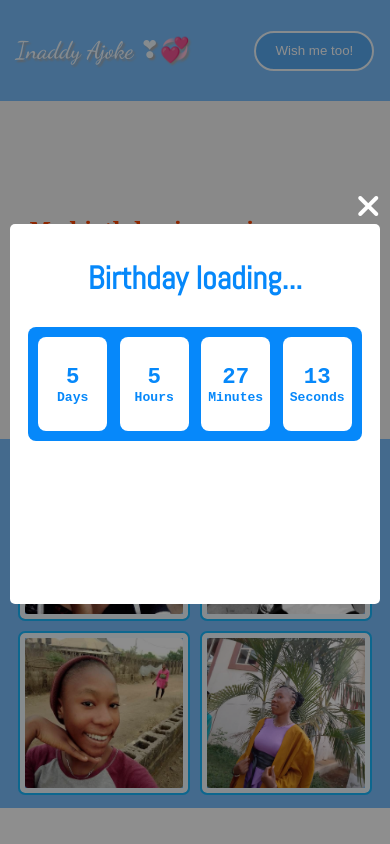
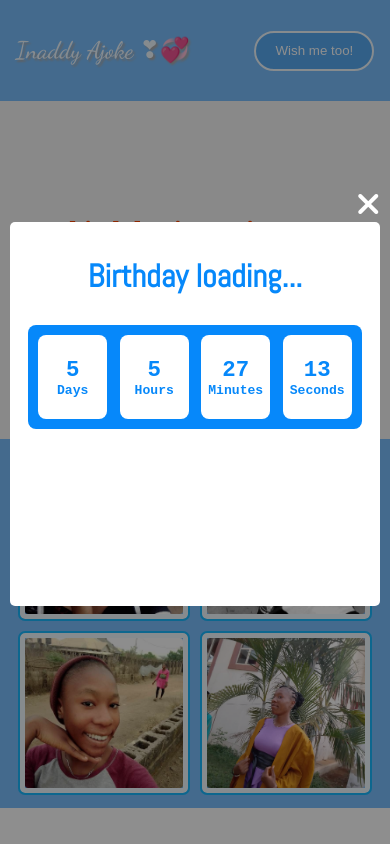
Before and after one commit to Lord-Tender/Birthday-countdown, a plain HTML site: page index.html in a window 390 px wide. Both pictures are taken after a click on the button "See Countdown". Drawn offline with Linux system fonts and the light colour scheme; a web font is replaced by a local one.

Commit message:
small screen adjected

```diff
--- a/style.css
+++ b/style.css
@@ -218,7 +218,7 @@ header button:hover {
     .wish {
         width: 8rem;
         height: 10em;
-        top: -15%;
+        top: -6em;
     }
 
     .wish p {
@@ -245,12 +245,17 @@ header button:hover {
 
     .innerCounter {
         width: 95%;
+        height: 24rem;
     }
 
     .innerCounter h2 {
         margin-top: 9%;
     }
 
+    .showCounter{
+        height: 6.5em;
+    }
+
     .showCounter div {
         font-size: 0.7em;
     }
```
